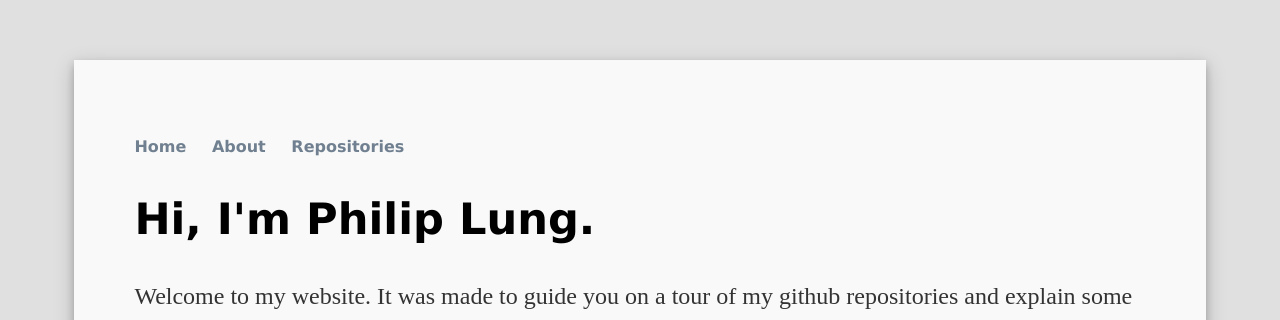
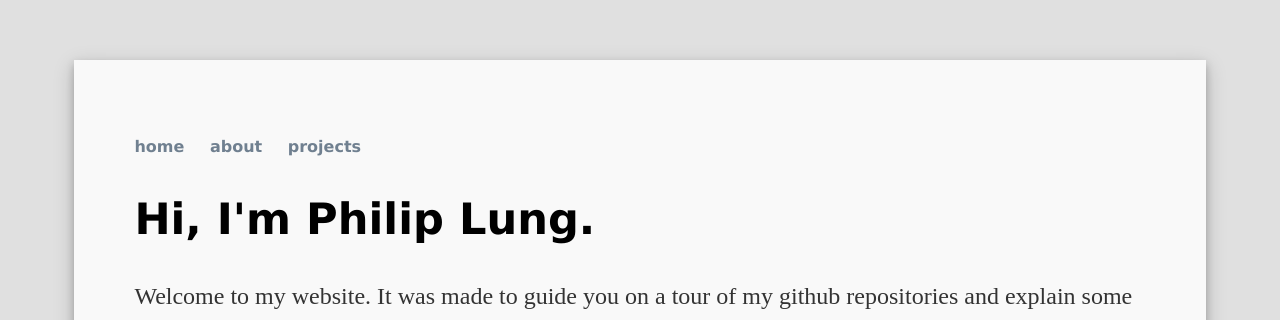
Before and after one commit to lungpc/lungpc.github.io, a Jekyll site: the page built from index.html, in a window 1280 px wide. Shown: the top 320 px of the page. Built offline with Jekyll 4.4.1, drawn with Linux system fonts in a browser that asks for light colours.

Commit message:
Update default.html

```diff
--- a/_layouts/default.html
+++ b/_layouts/default.html
@@ -9,9 +9,9 @@
 			<div id="container">
 				<nav>
 	    			<ul>
-	        			<li><a href="/">Home</a></li>
-		        		<li><a href="/about">About</a></li>
-	        			<li><a href="/repositories">Repositories</a></li>
+	        			<li><a href="/">home</a></li>
+		        		<li><a href="/about">about</a></li>
+	        			<li><a href="/projects">projects</a></li>
 	    			</ul>
 				</nav>
 
```
